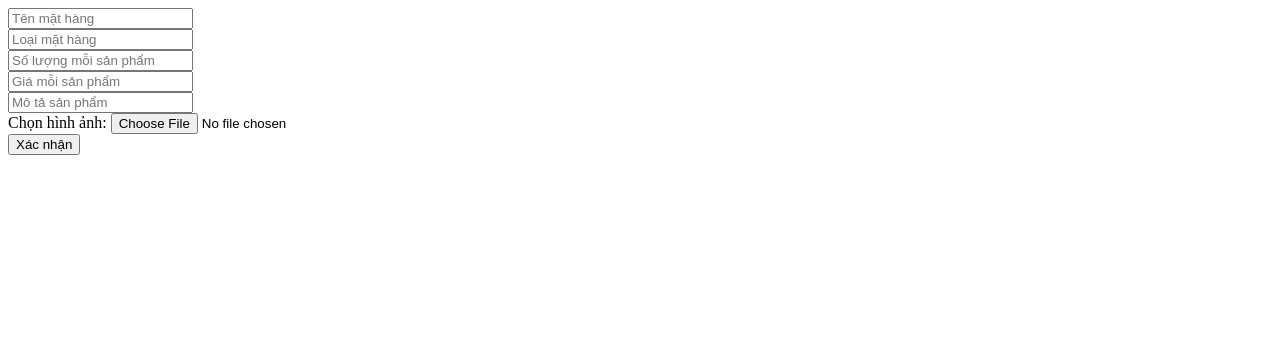
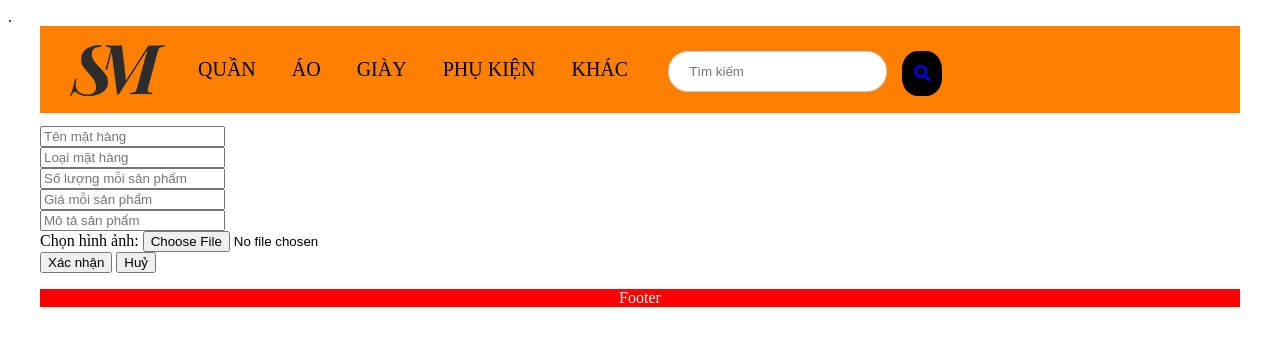
Before and after one commit to thangdoominh/Assignment_TTCNPM-182-Website_shop, a Node server app: template views/product.edit.ejs in a window 1280 px wide. Shown: the top 346 px of the page. Run offline with Node 20, Linux system fonts and the light colour scheme; the template is opened without the code that fills it, so the values that code supplies are empty; some libraries are stand-ins or nearby versions.

Commit message:
update UI Insert && Edit product
thêm thanh bar và footer

```diff
--- a/server.js
+++ b/server.js
@@ -148,9 +148,13 @@ app.post("/admin/product/edit/:id_product", urlencodedParser, (req, res) => {
       let gia_moi_san_pham = req.body.txt_gia_moi_san_pham;
       let mo_ta_san_pham = req.body.txt_mo_ta_san_pham;
       let hinh_anh_san_pham = req.body.txt_hinh_anh_san_pham;
+      let confirm = req.body.btn_confirm;
+      let cancel = req.body.btn_cancel;
 
-      console.log(req.body.id_product);
+      console.log(confirm);
+      console.log(cancel);
 
+      if (confirm){
         let query =`UPDATE shop SET ten_mat_hang = '${ten_mat_hang}',
         loai_mat_hang = '${loai_mat_hang}',
         so_luong_san_pham = ${so_luong_san_pham},
@@ -166,6 +170,12 @@ app.post("/admin/product/edit/:id_product", urlencodedParser, (req, res) => {
           }
           res.redirect("/admin/products/list");
         })
+      }
+
+      if (cancel){
+        res.redirect("/admin/products/list");
+      }
+
     }
   })
 })
--- a/views/product.edit.ejs
+++ b/views/product.edit.ejs
@@ -3,9 +3,51 @@
   <head>
     <meta charset="utf-8">
     <title>Sửa sản phẩm</title>
-  </head>
+    <link rel="stylesheet" href="/static/css/header.css">
+    <link rel="stylesheet" href="/static/css/footer.css">
+    <link rel="stylesheet" href="/static/css/login.css">
+    <link rel="stylesheet" href="/static/css/style.homepage.css">
+    <link rel="stylesheet" href="https://use.fontawesome.com/releases/v5.8.1/css/all.css" integrity="sha384-50oBUHEmvpQ+1lW4y57PTFmhCaXp0ML5d60M1M7uH2+nqUivzIebhndOJK28anvf" crossorigin="anonymous">
+  </head>.
+
   <body>
 
+    <!-- CONTENT -->
+    <div class="container">
+
+      <!-- HEADER WEBSITE -->
+      <div class="header">
+        <div class="menu">
+          <div class="logo">
+            <a href="/"><img src="/static/img/logo_2.png" alt="Logo shop"></a>
+          </div>
+          <div class="menu-list">
+            <ul>
+              <li><a href="https://google.com">Quần</a></li>
+              <li><a href="https://google.com">Áo</a></li>
+              <li><a href="https://google.com">Giày</a></li>
+              <li><a href="https://google.com">Phụ kiện</a></li>
+              <li><a href="https://google.com">Khác</a></li>
+            </ul>
+          </div>
+        </div>
+
+        <div class="search-bar">
+          <div class="search-box">
+            <input type="text" placeholder="Tìm kiếm">
+          </div>
+          <div class="search-btn">
+            <a href="https://google.com">
+              <i class="fas fa-search" ></i>
+            </a>
+          </div>
+        </div>
+
+
+      </div>
+
+      <!-- body -->
+      <div style="padding-top: 100px">
         <form  action="" method="POST" enctype="application/x-www-form-urlencoded">
           <input type="hidden" name="txt_id_product" value="<%= product.id_product%>" >
           <input type="text" name="txt_ten_mat_hang" value="<%= product.ten_mat_hang%>" placeholder="Tên mặt hàng">
@@ -18,10 +60,18 @@
           <br>
           <input type="text" name="txt_mo_ta_san_pham" value="<%= product.mo_ta_san_pham%>" placeholder="Mô tả sản phẩm">
           <br>
-      Chọn hình ảnh: <input type="file" name="txt_hinh_anh_san_pham">
+          Chọn hình ảnh: <input type="file" value="<%= product.hinh_anh_san_pham%>" name="txt_hinh_anh_san_pham">
           <br>
-      <input type="submit" name="btn_edit_product" value="Xác nhận">
+          <input type="submit" name="btn_confirm" value="Xác nhận">
+          <input type="submit" name="btn_cancel" value="Huỷ">
         </form>
+      </div>
 
+      <!-- FOOTER -->
+      <div class="footer">
+        <p>Footer</p>
+      </div>
+
+    </div>
   </body>
 </html>
```
Also changed, not shown: views/homepage.ejs (+1 -23 lines), views/product.insert.ejs (+51 -4 lines), views/products.list.ejs (+34 -3 lines). Lines whose indentation alone changed are shown as unchanged.
